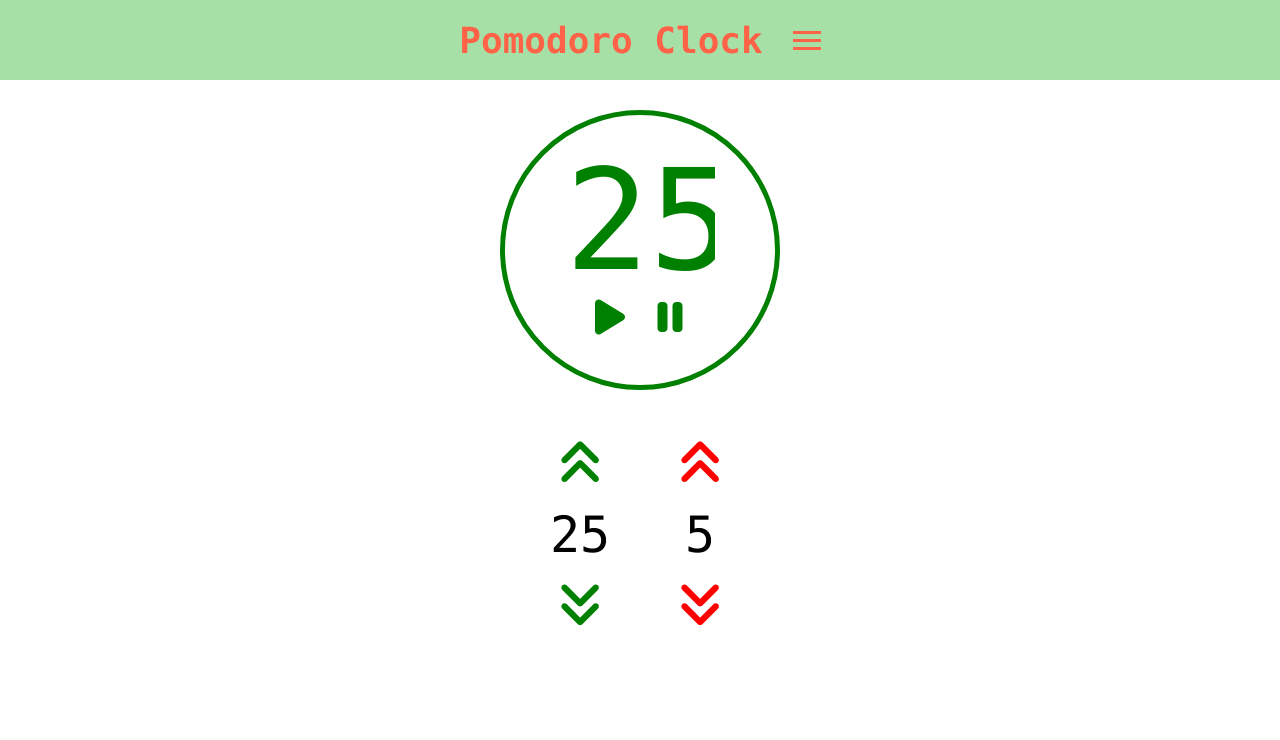
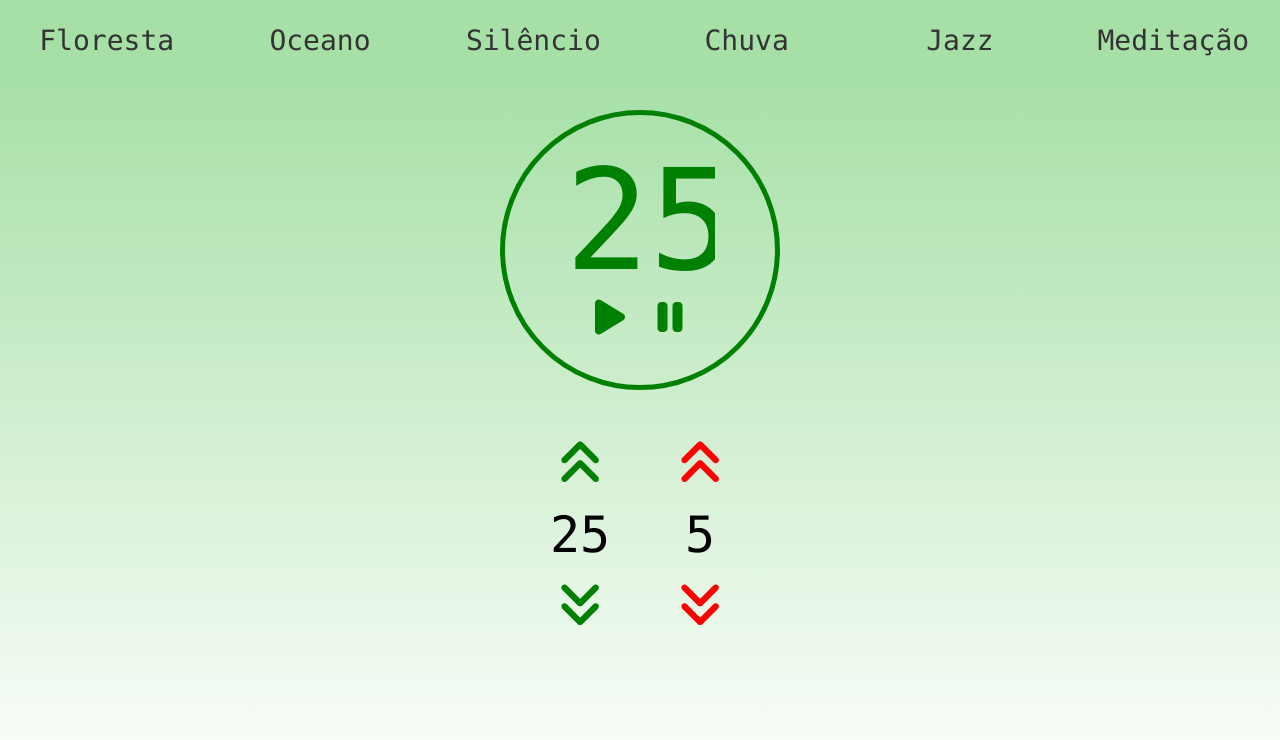
Before and after one commit to GCMoura/pomodoro-timer, a plain HTML site: page index.html in a window 1280 px wide. Drawn offline with Linux system fonts and the light colour scheme.

Commit message:
atualizado

```diff
--- a/script.js
+++ b/script.js
@@ -1,8 +1,9 @@
 //menu deslizante no mobile
 const navBar = document.querySelectorAll('.nav-bar')[0]
 const menu = document.querySelector('.menu')
+const clickMenu = document.querySelector('.title')
 
-menu.addEventListener('click', toggleClassMenu, false)
+clickMenu.addEventListener('click', toggleClassMenu, false)
 
 var isOpen = false
 
--- a/style.css
+++ b/style.css
@@ -17,13 +17,22 @@ header{
 .title{
     align-items: center;
     color: tomato;
+    cursor: pointer;
     display: flex;
     justify-content: center;
     padding: 20px 0px;
 }
-.menu-icon{
+.menu{
     cursor: pointer;
     margin-left: 50px;
+}
+@media(min-width: 700px){
+    .menu{
+        display: none;
+    }
+    .title{
+        display: none;
+    }
 }
 main{
     align-items: center;
@@ -32,7 +41,7 @@ main{
 }
 .nav-bar{
     align-items: center;
-    background-color: rgb(155, 219, 155);
+    background: linear-gradient(to bottom, rgb(167, 224, 167), #fff);
     display: flex;
     flex-direction: column;
     height: calc(100vh - 80px);
@@ -43,6 +52,15 @@ main{
     transition: all 0.5s ease-out;
     width: 100%;
 }
+@media(min-width: 700px){
+    .nav-bar{
+        background: rgb(167, 224, 167);
+        flex-direction: row;
+        height: 80px;
+        transform: translateX(0);
+    }
+
+}
 .nav-btn{
     background-color: transparent;
     border: transparent;
@@ -52,9 +70,6 @@ main{
     height: 70px;
     margin: 5px 0px;
     width: 100%;
-}
-.nav-btn:nth-child(1){
-    margin-top: 50px;
 }
 .nav-btn:active,
 .nav-btn:hover {
@@ -107,7 +122,7 @@ main{
 /*container*/
 .container{
     align-items: center;
-    background-color: #fff;
+    background: linear-gradient(to bottom, rgb(167, 224, 167), #fff);
     display: flex;
     flex-direction: column;
     height: calc(100vh - 80px);
@@ -125,6 +140,7 @@ main{
     width: 280px;
 }
 .input-clock{
+    background: transparent;
     border: transparent;
     color: green;
     font-size: 140px;
@@ -174,6 +190,7 @@ main{
     height: 70px;
 }
 .time input{
+    background: transparent;
     border: transparent;
     font-size: 50px;
     height: 70px;
```
